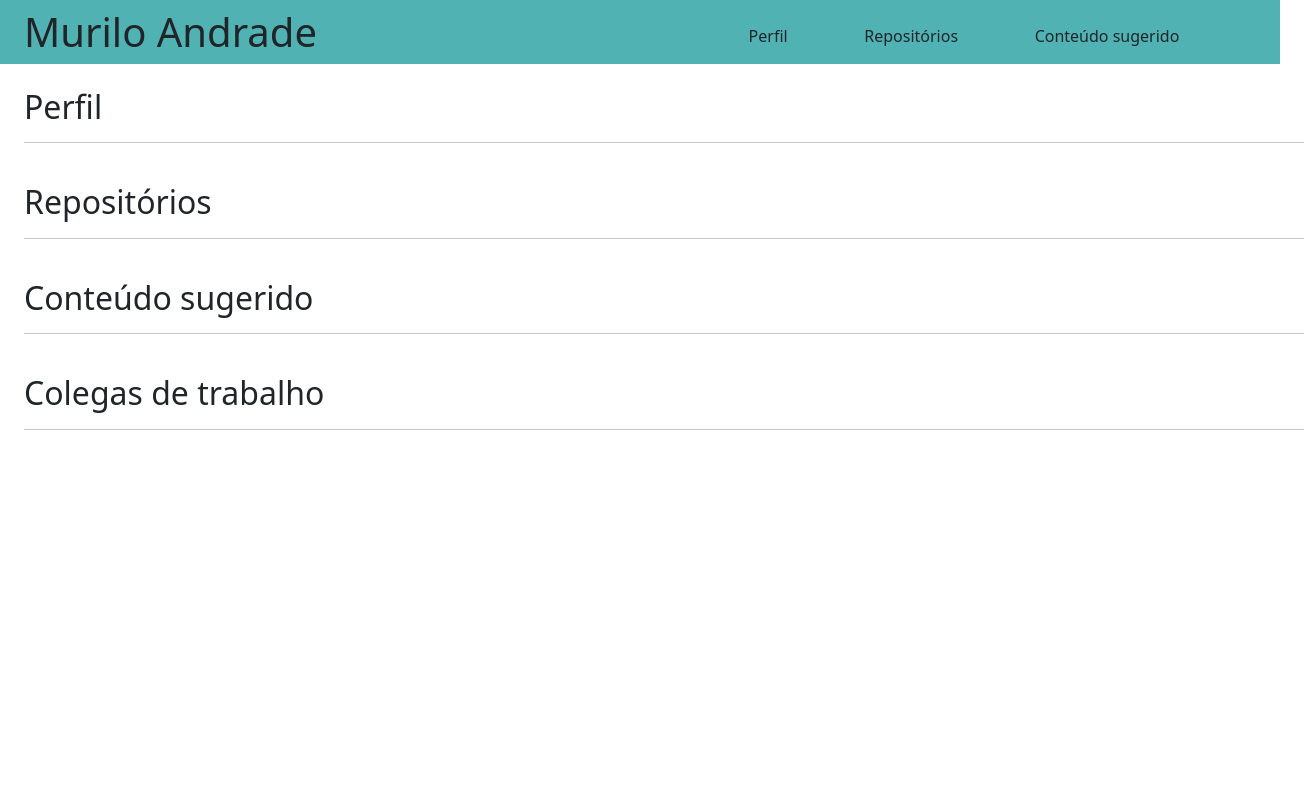
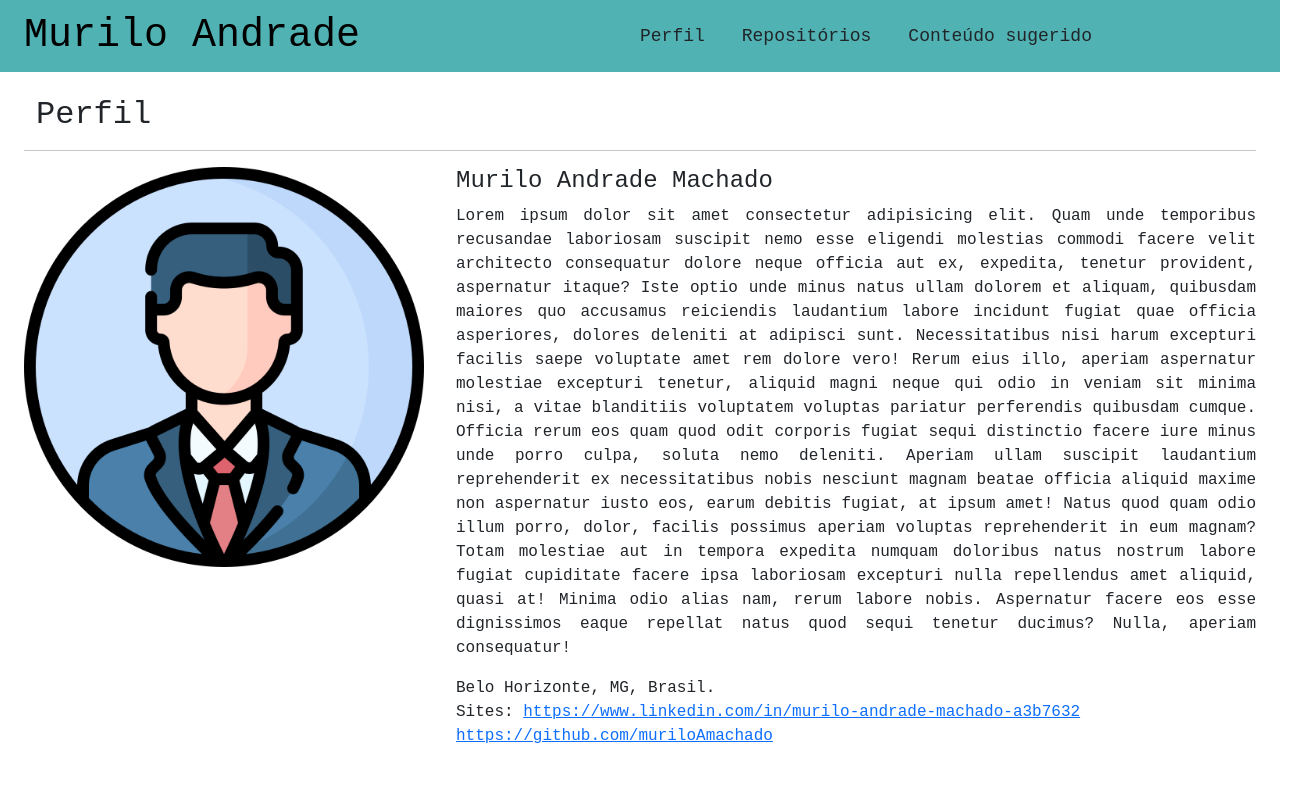
Before and after one commit to muriloAmachado/WebProjects, a plain HTML site: page projetoSitePessoal/index.html in a window 1280 px wide. Shown: the top 785 px of the page, 1304 px wide, since content can reach past the window. Drawn offline with nearby package versions, Linux system fonts and the light colour scheme; a web font is replaced by a local one.

Commit message:
Projeto página pessoal - DIW

```diff
--- a/projetoSitePessoal/assets/css/style.css
+++ b/projetoSitePessoal/assets/css/style.css
@@ -2,14 +2,16 @@
     padding: 0;
     margin: 0;
     border: 0;
-    width: 100%;
+    box-sizing: border-box;
+    font-family: "M PLUS 1 Code", monospace;
+    font-weight: 300;
 }
 
 header{
     background-color: #51b2b3;
     display: flex;
     width: 100%;
-    height: 64px;
+    height: 72px;
     align-items: center;
     padding: 0 24px;
     margin-bottom: 24px;
@@ -17,28 +19,63 @@ header{
 
 header h1{
     margin: 0;
+    width: 100%;
+
 }
+
+h1 a{
+    text-decoration: none;
+    color: black;
+}
+
 
 nav{
     display: flex;
     height: 100%;
+    width: 100%;
     justify-content: center;
 }
 
 nav ul{
     width: 100%;
     display: flex;
-    align-items: end;
-    justify-content: space-evenly;
+    margin: 0;
+    align-items: center;
+    justify-content: space-between;
+    padding: 0;
+    margin-right: 164px;
 }
 
 nav li{
     display: inline;
     list-style: none;
     width: auto;
+    font-size: large;
 }
 
 main{
     margin: 0 24px;
+}
+
+section{
+    margin-bottom: 24px;
 
 }
+
+section h2{
+    padding-left: 12px;
+
+}
+
+.conteudo{
+    display: flex;
+}
+
+.descricaoPerfil{
+
+    margin-left: 32px;
+}
+
+p{
+    text-align: justify;
+}
--- a/projetoSitePessoal/index.html
+++ b/projetoSitePessoal/index.html
@@ -5,10 +5,13 @@
     <meta name="viewport" content="width=device-width, initial-scale=1.0">
     <link rel="stylesheet" href="assets/css/style.css">
     <link href="https://cdn.jsdelivr.net/npm/bootstrap@5.0.2/dist/css/bootstrap.min.css" rel="stylesheet" integrity="sha384-EVSTQN3/azprG1Anm3QDgpJLIm9Nao0Yz1ztcQTwFspd3yD65VohhpuuCOmLASjC" crossorigin="anonymous">
+    <link rel="preconnect" href="https://fonts.googleapis.com">
+    <link rel="preconnect" href="https://fonts.gstatic.com" crossorigin>
+    <link href="https://fonts.googleapis.com/css2?family=M+PLUS+1+Code:wght@500&display=swap" rel="stylesheet">
     <title>Página pessoal</title>
 </head>
     <header>
-        <h1>Murilo Andrade</h1>
+        <h1><a href="index.html">Murilo Andrade</a></h1>
 
         <nav>
             <ul>
@@ -20,28 +23,41 @@
     </header>
 
     <main>
-        <section>
+        <section id="perfil">
             <h2>Perfil</h2>
             <hr>
-            <img src="" alt="">
+            <div class="conteudo">
+                <div>
+                    <img src="assets/img/perfil.png" alt="" height="400" width="400">
+                </div>
+
+                <div class="descricaoPerfil">
+                    <h4>Murilo Andrade Machado</h4>
+                    <p>Lorem ipsum dolor sit amet consectetur adipisicing elit. Quam unde temporibus recusandae laboriosam suscipit nemo esse eligendi molestias commodi facere velit architecto consequatur dolore neque officia aut ex, expedita, tenetur provident, aspernatur itaque? Iste optio unde minus natus ullam dolorem et aliquam, quibusdam maiores quo accusamus reiciendis laudantium labore incidunt fugiat quae officia asperiores, dolores deleniti at adipisci sunt. Necessitatibus nisi harum excepturi facilis saepe voluptate amet rem dolore vero! Rerum eius illo, aperiam aspernatur molestiae excepturi tenetur, aliquid magni neque qui odio in veniam sit minima nisi, a vitae blanditiis voluptatem voluptas pariatur perferendis quibusdam cumque. Officia rerum eos quam quod odit corporis fugiat sequi distinctio facere iure minus unde porro culpa, soluta nemo deleniti. Aperiam ullam suscipit laudantium reprehenderit ex necessitatibus nobis nesciunt magnam beatae officia aliquid maxime non aspernatur iusto eos, earum debitis fugiat, at ipsum amet! Natus quod quam odio illum porro, dolor, facilis possimus aperiam voluptas reprehenderit in eum magnam? Totam molestiae aut in tempora expedita numquam doloribus natus nostrum labore fugiat cupiditate facere ipsa laboriosam excepturi nulla repellendus amet aliquid, quasi at! Minima odio alias nam, rerum labore nobis. Aspernatur facere eos esse dignissimos eaque repellat natus quod sequi tenetur ducimus? Nulla, aperiam consequatur!</p>
+                    <p>
+                    Belo Horizonte, MG, Brasil.<br>
+                    Sites: <a href="https://www.linkedin.com/in/murilo-andrade-machado-a3b763293/">https://www.linkedin.com/in/murilo-andrade-machado-a3b7632</a><br><a href="https://github.com/muriloAmachado">https://github.com/muriloAmachado</a>
+                    </p>
+                </div>
+            </div>
         </section>
 
-        <section>
+        <section id="repositorios">
             <h2>Repositórios</h2>
             <hr>
-            <img src="" alt="">
+
+
+
         </section>
 
         <section>
             <h2>Conteúdo sugerido</h2>
             <hr>
-            <img src="" alt="">
         </section>
 
         <section>
             <h2>Colegas de trabalho</h2>
             <hr>
-            <img src="" alt="">
         </section>
     </main>
 
```
Also changed, not shown: projetoSitePessoal/assets/img/perfil.png (added).
